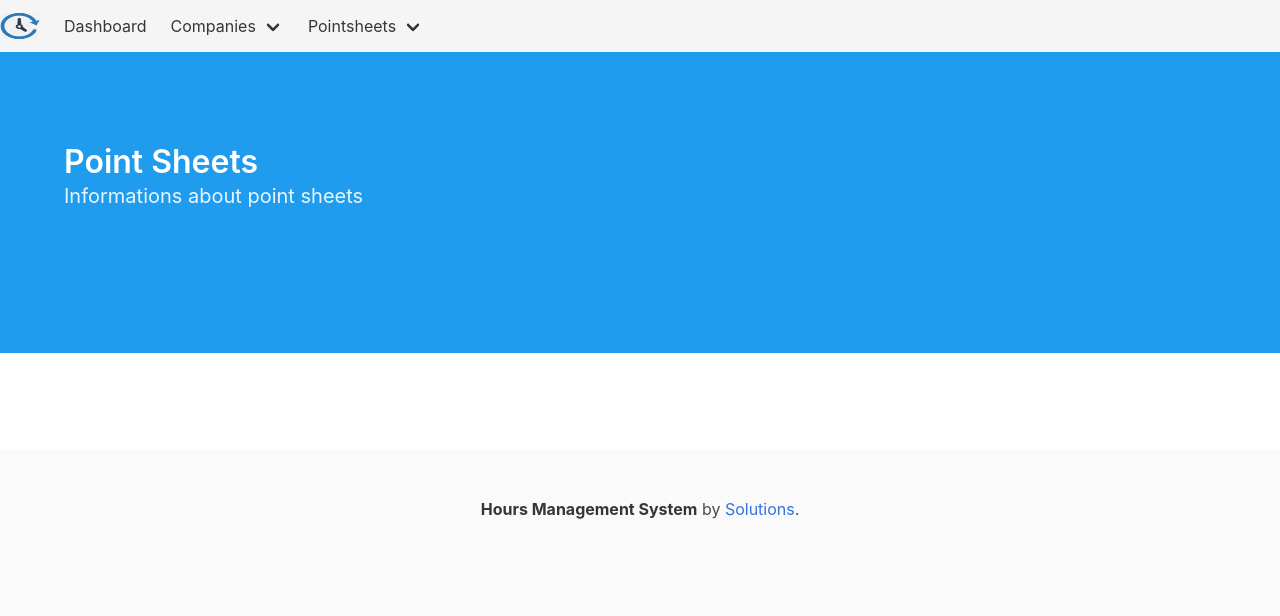
After one commit to fbrump/houres-manager-system, a Django app: page /pointsheets/ in a window 1280 px wide. The commit adds this page. Shown: the top 616 px of the page. Run offline with Django 3.2, Linux system fonts and the light colour scheme.

Commit message:
Default settings for html index, url, view and etc.

```diff
--- a/hoursManagementSystem/hoursManagementSystem/settings.py
+++ b/hoursManagementSystem/hoursManagementSystem/settings.py
@@ -39,6 +39,7 @@ INSTALLED_APPS = [
     'django.contrib.staticfiles',
     'company',
     'dashboard',
+    'pointsheets',
 ]
 
 MIDDLEWARE = [
--- a/hoursManagementSystem/hoursManagementSystem/urls.py
+++ b/hoursManagementSystem/hoursManagementSystem/urls.py
@@ -22,4 +22,5 @@ urlpatterns = [
     re_path(r'^static/(?P<path>.*)$', views.serve),
     path('companies/', include('company.urls')),
     path('', include('dashboard.urls')),
+    path('pointsheets/', include('pointsheets.urls')),
 ]
--- /dev/null
+++ b/hoursManagementSystem/pointsheets/templates/pointsheets/index.html
@@ -0,0 +1,20 @@
+{% extends "base.html" %}
+
+{% block content %}
+<section class="hero is-info is-medium">
+    <div class="hero-body">
+        <div class="container">
+            <h1 class="title">
+                Point Sheets
+            </h1>
+            <h2 class="subtitle">
+                Informations about point sheets
+            </h2>
+        </div>
+    </div>
+</section>
+<section class="section">
+    <div class="container">
+	</div>
+</section>
+{% endblock content %}
--- /dev/null
+++ b/hoursManagementSystem/pointsheets/urls.py
@@ -0,0 +1,10 @@
+# pointsheets/urls.py
+
+from django.urls import path
+from . import views
+
+app_name = 'pointsheets'
+
+urlpatterns = [
+    path('', views.index, name='index'),
+]
--- a/hoursManagementSystem/pointsheets/views.py
+++ b/hoursManagementSystem/pointsheets/views.py
@@ -1,3 +1,4 @@
 from django.shortcuts import render
 
-# Create your views here.
+def index(request):
+	return render(request, 'pointsheets/index.html')
--- a/hoursManagementSystem/templates/base.html
+++ b/hoursManagementSystem/templates/base.html
@@ -36,6 +36,16 @@
                         </a>
                         <div class="navbar-dropdown is-boxed">
                             <a class="navbar-item" href="{% url 'company:create' %}" title="Add a new company">
+                            Add
+                            </a>
+                        </div>
+                    </div>
+                    <div class="navbar-item has-dropdown is-hoverable">
+                        <a href="{% url 'pointsheets:index' %}" class="navbar-link" title="Go to list of pointsheets">
+                            Pointsheets
+                        </a>
+                        <div class="navbar-dropdown is-boxed">
+                            <a class="navbar-item" href="{% url 'company:create' %}" title="Add a new pointsheet">
                             Add
                             </a>
                         </div>
```
